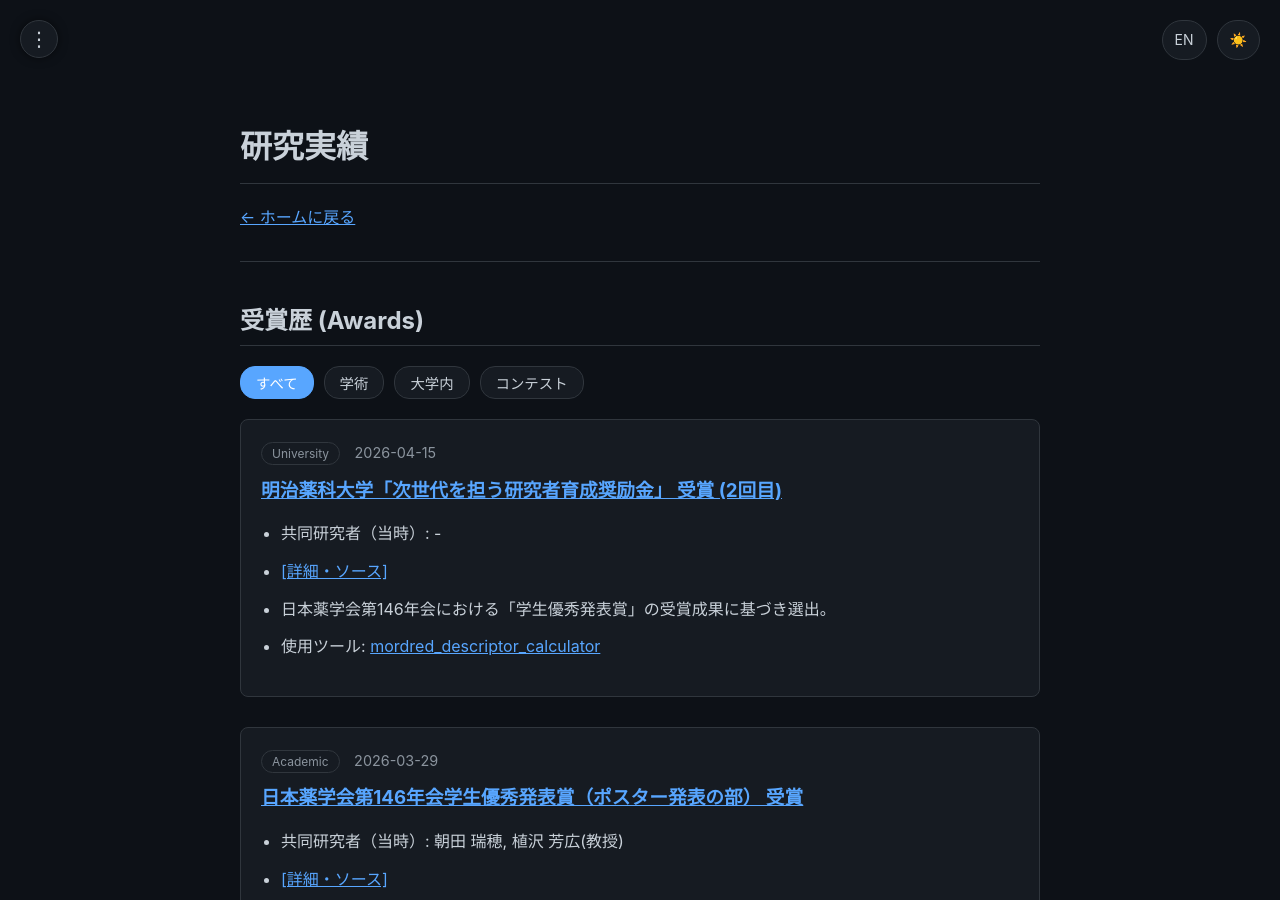
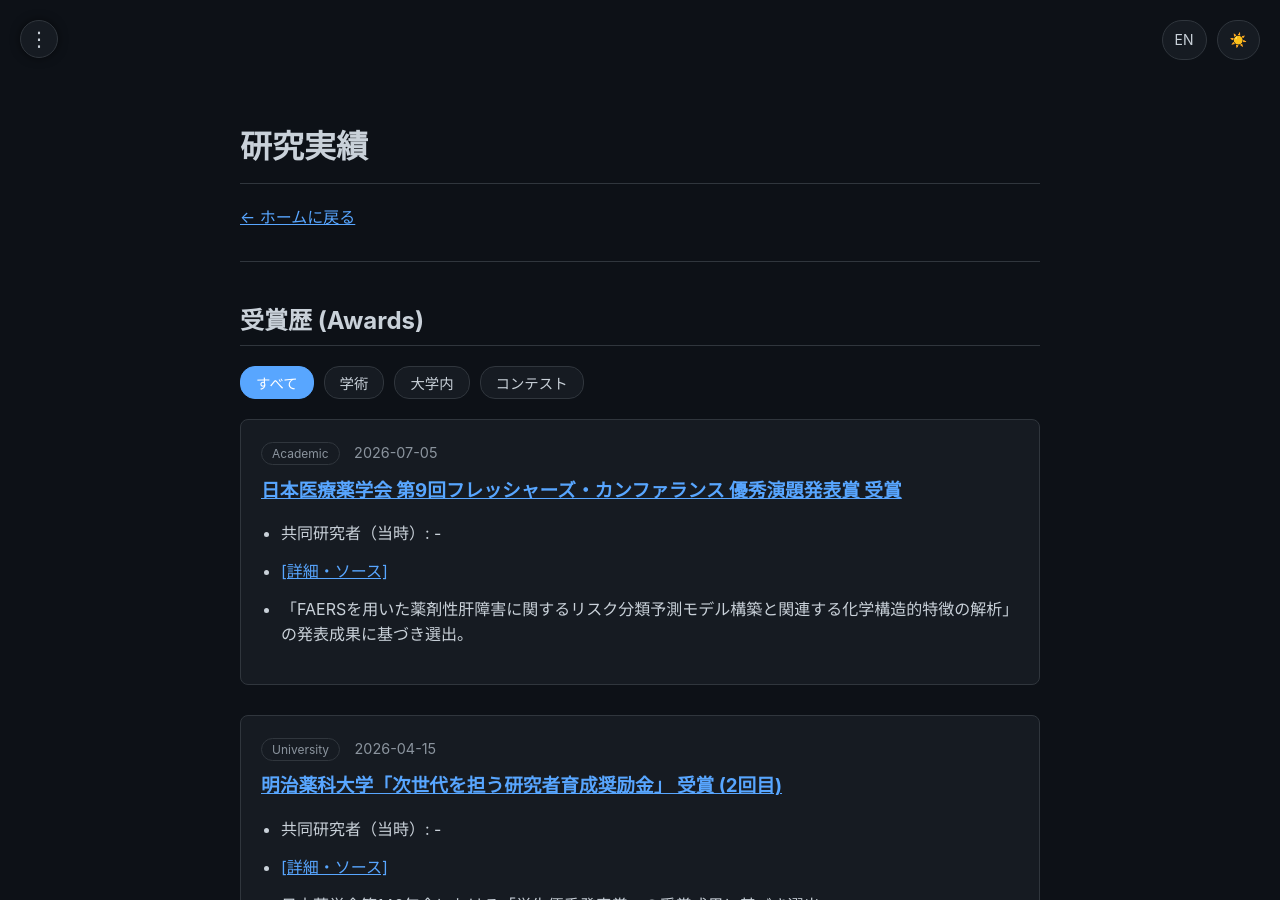
Before and after one commit to 377H-Miru/377H-Miru.github.io, a Jekyll site: the page built from achievements.html, in a window 1280 px wide and 900 px high. Built offline with Jekyll 4.4.1, drawn with Linux system fonts in a browser that asks for light colours.

Commit message:
Add JSPHCS 9th Freshers Conference Outstanding Presentation Award

```diff
--- a/_data/achievements.json
+++ b/_data/achievements.json
@@ -1,5 +1,18 @@
 {
   "awards": [
+    {
+      "id": "jsphcs9-award",
+      "tag": "Academic",
+      "title_ja": "日本医療薬学会 第9回フレッシャーズ・カンファランス 優秀演題発表賞 受賞",
+      "title_en": "Outstanding Presentation Award, The 9th JSPHCS Freshers Conference",
+      "date": "2026-07-05",
+      "url": "https://www.jsphcs.jp/",
+      "result_url": "https://www.jsphcs.jp/",
+      "authors_ja": "-",
+      "authors_en": "-",
+      "description_ja": "「FAERSを用いた薬剤性肝障害に関するリスク分類予測モデル構築と関連する化学構造的特徴の解析」の発表成果に基づき選出。",
+      "description_en": "Selected in recognition of the presentation titled 'Construction of a Risk Classification Prediction Model for Drug-Induced Liver Injury and Analysis of Associated Chemical Structural Features Using FAERS.'"
+    },
     {
       "id": "mpu-award-2",
       "tag": "University",
```
Also changed, not shown: en/index.md (+4 -0 lines), index.md (+4 -0 lines).
